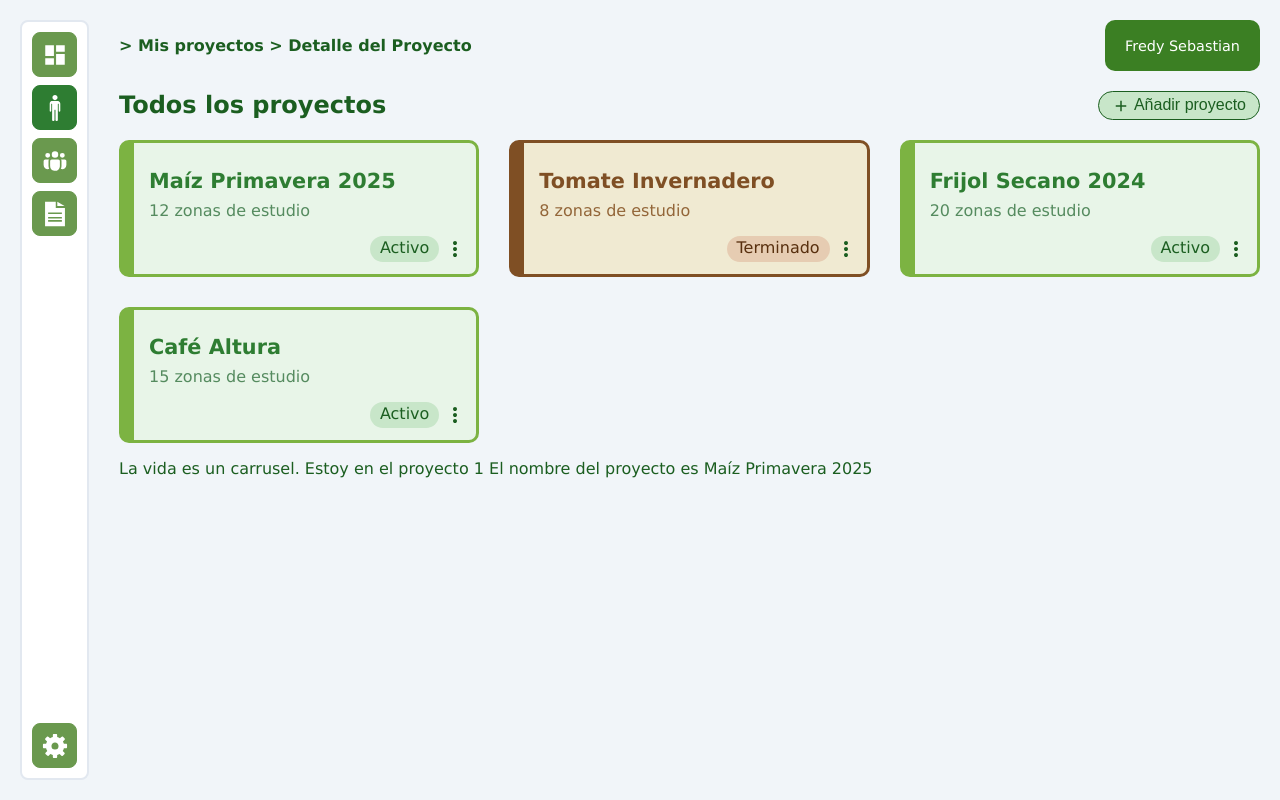
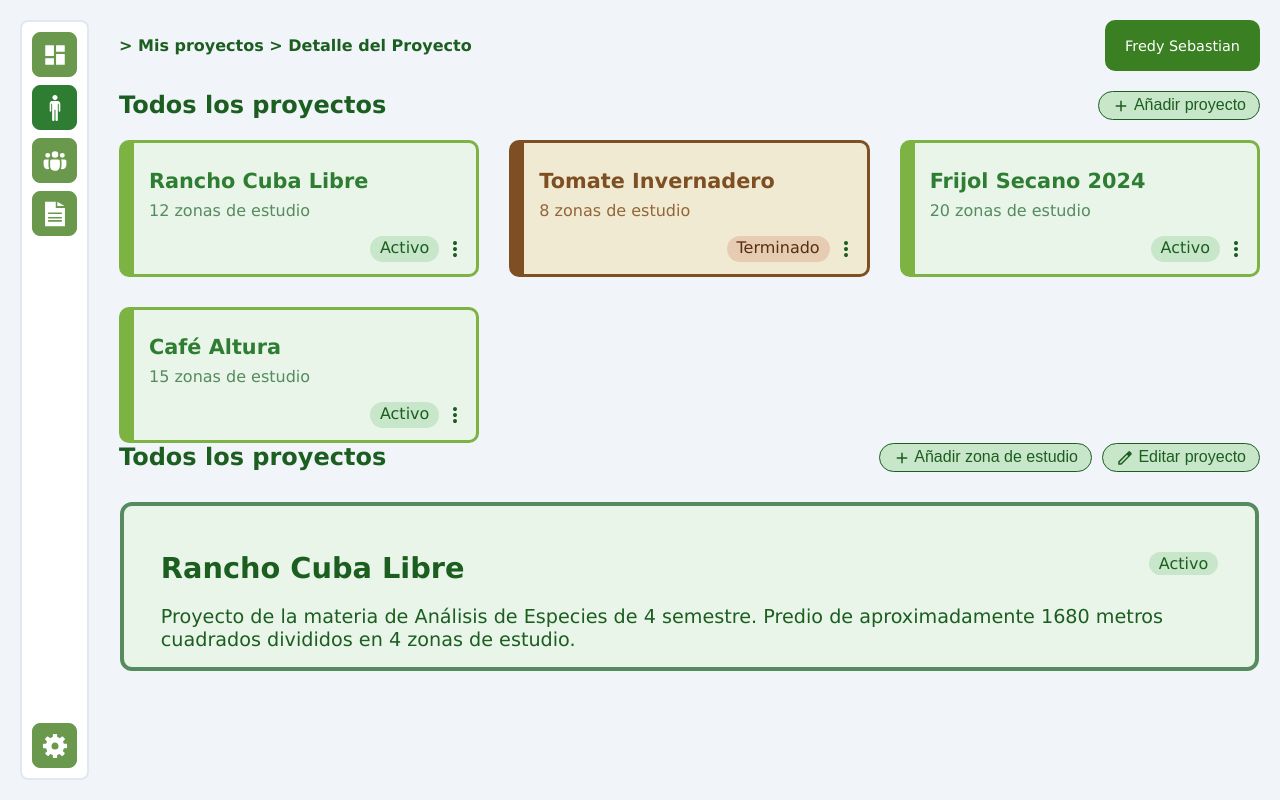
Before and after one commit to jacalvoag/Sylvara, an Angular app: page /my-project/proyecto/1 in a window 1280 px wide. Built offline with nearby package versions, Linux system fonts and the light colour scheme.

Commit message:
Primeros avances de zona de estudio

```diff
--- a/src/app/core/models/project.model.ts
+++ b/src/app/core/models/project.model.ts
@@ -3,4 +3,5 @@ export interface Project {
     name: string;
     zones: number;
     status: 'Activo' | 'Terminado';
+    description: string;
 }
--- a/src/app/core/services/project.service.ts
+++ b/src/app/core/services/project.service.ts
@@ -10,10 +10,10 @@ export class ProjectService {
 
 
     private mockProjects: Project[] = [
-        { id: 1, name: 'Maíz Primavera 2025', zones: 12, status: 'Activo' },
-        { id: 2, name: 'Tomate Invernadero', zones: 8, status: 'Terminado' },
-        { id: 3, name: 'Frijol Secano 2024', zones: 20, status: 'Activo' },
-        { id: 4, name: 'Café Altura', zones: 15, status: 'Activo' },
+        { id: 1, name: 'Rancho Cuba Libre', zones: 12, status: 'Activo', description: 'Proyecto de la materia de Análisis de Especies de 4 semestre. Predio de aproximadamente 1680 metros cuadrados divididos en 4 zonas de estudio.' },
+        { id: 2, name: 'Tomate Invernadero', zones: 8, status: 'Terminado', description: 'Proyecto de la materia de Análisis de Especies de 4 semestre. Predio de aproximadamente 1680 metros cuadrados divididos en 4 zonas de estudio.' },
+        { id: 3, name: 'Frijol Secano 2024', zones: 20, status: 'Activo', description: 'Proyecto de la materia de Análisis de Especies de 4 semestre. Predio de aproximadamente 1680 metros cuadrados divididos en 4 zonas de estudio.' },
+        { id: 4, name: 'Café Altura', zones: 15, status: 'Activo', description: 'Proyecto de la materia de Análisis de Especies de 4 semestre. Predio de aproximadamente 1680 metros cuadrados divididos en 4 zonas de estudio.' },
     ];
 
     getProjects(): Observable<Project[]> {
--- a/src/app/features/my-project/my-project.component.css
+++ b/src/app/features/my-project/my-project.component.css
@@ -11,9 +11,7 @@
   margin-top: 20px;
 }
 
-.svg-button{
-  vertical-align: middle;
-}
+
 
 .loading-container{
 
@@ -75,36 +73,6 @@
 
 }
 
-.badge {
-
-  background-color: #C8E6C9;
-  border-radius: 30px;
-  color: #1B5E20;
-  padding: 2px 10px;
-  font-weight: 400;
-  text-align: end;
-}
-
-.badge--terminated{
-
-  background-color: #E6CCB2;
-  color: #582F0E;
-
-}
-
-.section-header{
-
-  display: flex;
-  justify-content: space-between;
-
-
-}
-
-.section-title{
-
-  margin: 0px;
-
-}
 
 .button-option{
   display: flex;
--- a/src/app/features/my-project/my-project.component.html
+++ b/src/app/features/my-project/my-project.component.html
@@ -1,5 +1,8 @@
 <div class="my-projects-container">
 
+
+
+  @if (showGrid && textError === '') {
     <div class="section-header">
       <h2 class="section-title">Todos los proyectos</h2>
       <button class="button-light">
@@ -9,6 +12,11 @@
         Añadir proyecto
       </button>
     </div>
+
+
+
+  }
+
 
   @if (loading) {
     <div class="loading-container">
--- a/src/app/features/my-project/project-details/project-information/project-information.component.css
+++ b/src/app/features/my-project/project-details/project-information/project-information.component.css
@@ -0,0 +1,52 @@
+.buttons-header{
+
+    display: flex;
+    flex-direction: row;
+    gap: 10px;
+
+
+}
+
+.info-card{
+    background-color: #E8F5E8;
+    border-radius: 12px;
+    border: solid #558B5F;
+    border-width: 4px;
+    margin: 30px 1px;
+    padding: 1rem ;
+
+}
+
+.first-container{
+
+    display: flex;
+    flex-direction: row;
+    align-items: center;
+    justify-content: space-between;
+    padding: 0 1.3rem;
+
+
+    & h3{
+        font-size: 1.8rem;
+        margin-bottom: 20px;
+
+
+    }
+
+
+
+}
+
+.info-project{
+
+    display: flex;
+    padding: 0 1.3rem ;
+
+
+    & p{
+        font-size: 1.2rem;
+        margin: 0;
+    }
+
+
+}
--- a/src/app/features/my-project/project-details/project-information/project-information.component.html
+++ b/src/app/features/my-project/project-details/project-information/project-information.component.html
@@ -1 +1,56 @@
-<p>La vida es un carrusel. Estoy en el proyecto {{projectId}} El nombre del proyecto es {{info?.name}} </p>
+<div>
+
+    <div class="section-header">
+        <h2 class="section-title">Todos los proyectos</h2>
+
+        <div class="buttons-header">
+            <button class="button-light">
+            <svg class="svg-button" xmlns="http://www.w3.org/2000/svg" width="18" height="18" viewBox="0 0 24 24">
+                <path fill="currentColor" d="M19 13h-6v6h-2v-6H5v-2h6V5h2v6h6v2z"/>
+            </svg>
+            Añadir zona de estudio
+            </button>
+
+            <button class="button-light">
+            <svg class="svg-button" xmlns="http://www.w3.org/2000/svg" height="18px" viewBox="0 -960 960 960" width="18px" fill="#000000">
+                <path fill="currentColor" d="M200-200h57l391-391-57-57-391 391v57Zm-80 80v-170l528-527q12-11 26.5-17t30.5-6q16 0 31 6t26 18l55 56q12 11 17.5 26t5.5 30q0 16-5.5 30.5T817-647L290-120H120Zm640-584-56-56 56 56Zm-141 85-28-29 57 57-29-28Z"/>
+            </svg>
+
+            Editar proyecto
+            </button>
+
+        </div>
+
+    </div>
+
+
+        <div class="info-card">
+            <div class="first-container">
+
+                <div class="name-project">
+                    <h3>{{info?.name}}</h3>
+                </div>
+
+                <div class="badge-container">
+                    <span class="badge">{{ info?.status }}</span>
+
+
+                </div>
+            </div>
+
+            <div class="info-project">
+                <p>{{info?.description}}</p>
+
+            </div>
+
+
+
+        </div>
+
+
+
+
+
+
+
+</div>
--- a/src/styles.css
+++ b/src/styles.css
@@ -1,3 +1,5 @@
+
+/*Cuerpo general de al app web*/
 body{
     font-family: 'Lucida Sans';
     background-color: #F1F5F9;
@@ -26,7 +28,7 @@ app-root {
 }
 
 
-
+/*Fuentes*/
 @font-face {
     font-family: 'socrates';
     src: url('./assets/Philosopher-Regular.ttf');
@@ -165,3 +167,37 @@ app-root {
     }
 
 }
+
+.section-header{
+
+    display: flex;
+    justify-content: space-between;
+
+}
+
+.svg-button{
+    vertical-align: middle;
+}
+
+.section-title{
+
+    margin: 0px;
+
+}
+
+.badge {
+
+  background-color: #C8E6C9;
+  border-radius: 30px;
+  color: #1B5E20;
+  padding: 2px 10px;
+  font-weight: 400;
+  text-align: end;
+}
+
+.badge--terminated{
+
+  background-color: #E6CCB2;
+  color: #582F0E;
+
+}
```
Also changed, not shown: src/app/features/my-project/project-details/study-zones.component/study-zones.component.css (added), src/app/features/my-project/project-details/study-zones.component/study-zones.component.html (renamed from src/app/features/my-project/project-details/study-zones/study-zones.component.html), src/app/features/my-project/project-details/study-zones.component/study-zones.component.ts (renamed from src/app/features/my-project/project-details/study-zones/study-zones.component.ts), 1 other file (tests, documents, lock files or other folders). Lines whose indentation alone changed are shown as unchanged.
